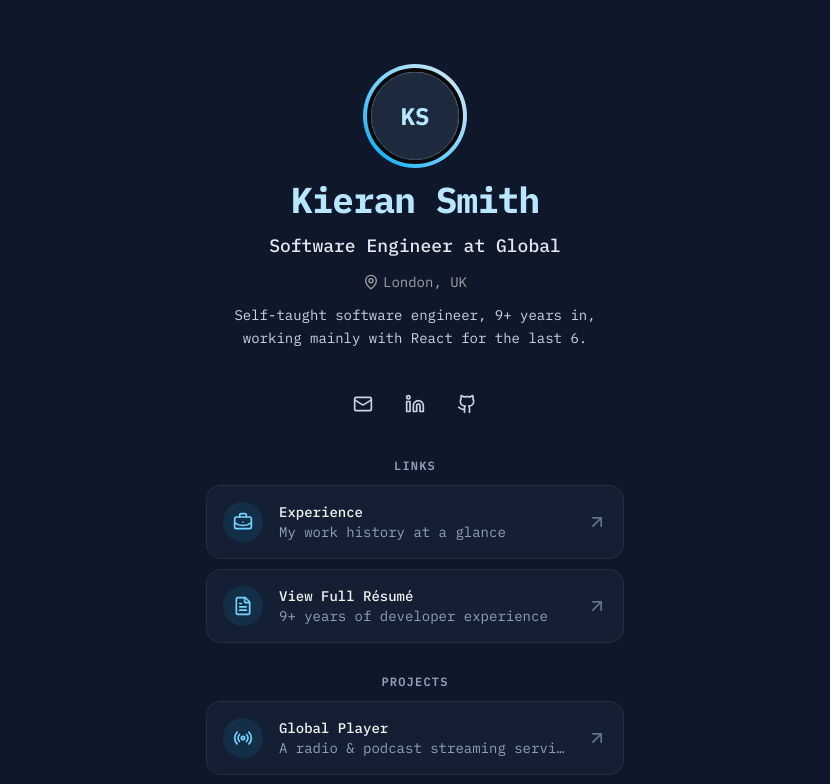
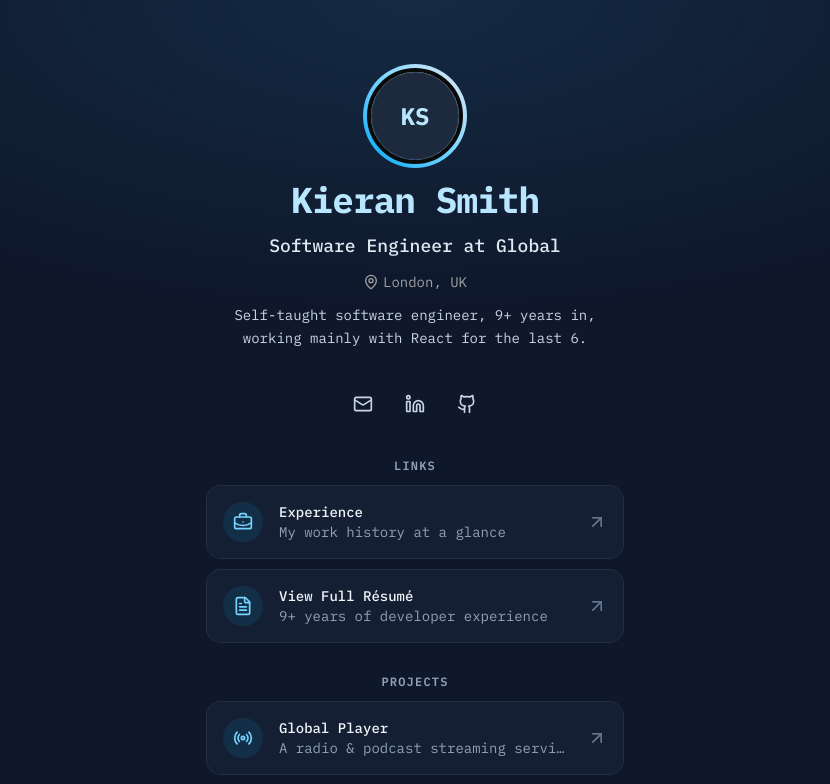
Before and after one commit to kieranbs96/kieransmith, a Next.js app: page / in a window 1280 px wide. Shown: the top 784 px of the page, without its empty margins (225-1055 px from the left). Built offline with nearby package versions, Linux system fonts and the light colour scheme.

Commit message:
Make glow layer actually visible: drop opaque body backgrounds (#12)

```diff
--- a/src/app/globals.css
+++ b/src/app/globals.css
@@ -122,7 +122,9 @@
     @apply border-border outline-ring/50;
   }
   body {
-    @apply bg-background text-foreground;
+    /* No background here: the mouse glow layer renders at -z-10, and any
+       opaque body background paints over it. html carries the base colour. */
+    @apply text-foreground;
   }
   html {
     @apply font-sans;
--- a/src/app/layout.tsx
+++ b/src/app/layout.tsx
@@ -34,7 +34,9 @@ export default function RootLayout({ children }: LayoutProps<'/'>) {
       lang="en"
       className={`dark ${plexMono.variable} h-full bg-slate-900 antialiased`}
     >
-      <body className="flex min-h-full flex-col bg-slate-900 text-slate-300">
+      {/* No background on the body: the glow layer sits at -z-10, and an
+          opaque body background would paint over it. html carries bg-slate-900. */}
+      <body className="flex min-h-full flex-col text-slate-300">
         <GlowBackground />
         <TooltipProvider>{children}</TooltipProvider>
         <Analytics />
```
